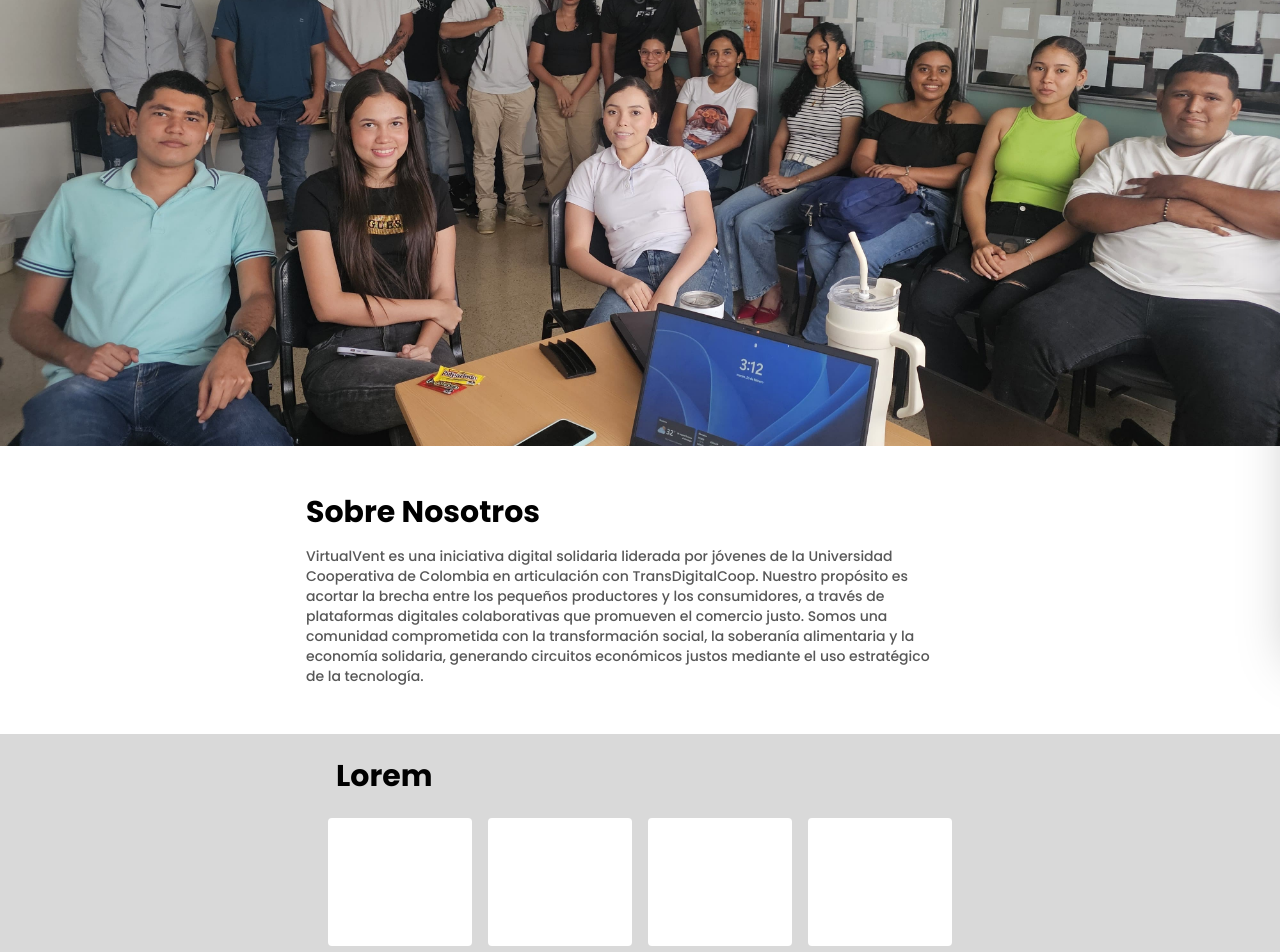
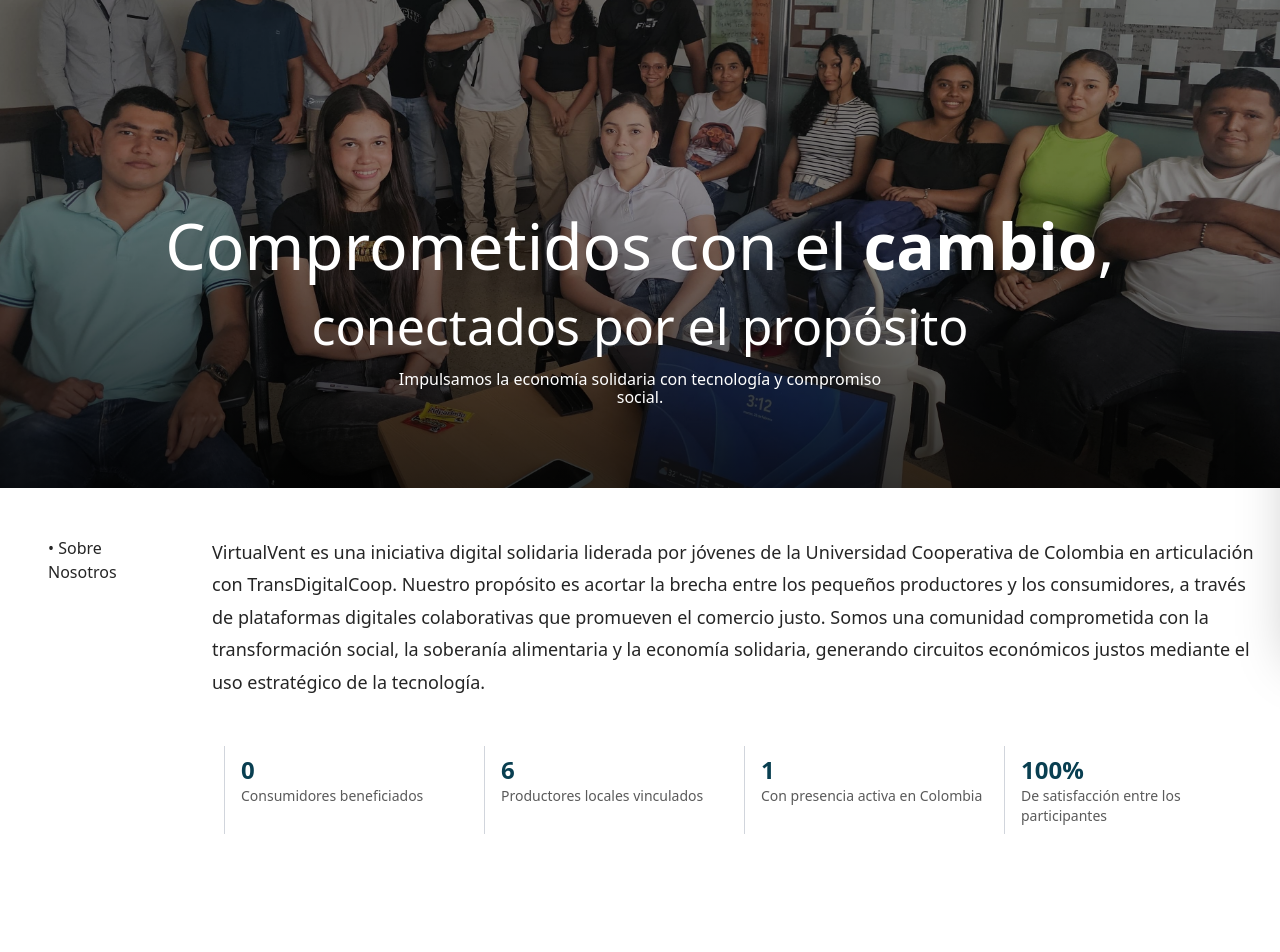
Before and after one commit to FILIPRAIDER/virtualvent, a Next.js app: page /sobre-nosotros in a window 1280 px wide. Shown: the part 200-1152 px from the top of the page. After the commit the page ends 1098 px from the top, so only its background shows below. Built offline with nearby package versions, Linux system fonts and the light colour scheme; no server answers; a web font is replaced by a local one.

Commit message:
seccion nosotros terminada

```diff
--- a/src/app/(shop)/sobre-nosotros/page.tsx
+++ b/src/app/(shop)/sobre-nosotros/page.tsx
@@ -2,39 +2,70 @@
 
 export default function AboutUsPage() {
   return (
-    <div>
-      <Image
-        src="/imgs/nosotros.jpg"
-        width={4000}
-        height={300}
-        className="w-[100%] md:block"
-        alt="Equipo de trabajo"
-      />
+    <div className="font-sans">
+      {/* Imagen con texto superpuesto */}
+      <div className="relative w-full h-[80vh] max-sm:w-[402px] max-sm:h-[188px] mx-auto">
+        <Image
+          src="/imgs/nosotros.jpg"
+          alt="Equipo de trabajo"
+          fill
+          className="object-cover max-sm:!relative max-sm:!w-full max-sm:!h-full"
+        />
 
-      <article className="flex flex-col w-full py-6 md:py-12 px-4 md:max-w-[700px] mx-auto">
-        <h1 className="poppins font-bold text-black text-3xl">
-          Sobre Nosotros
-        </h1>
-        <p className="poppins text-[#575757] text-sm mt-4 text-left max-w-[70ch]">
-          VirtualVent es una iniciativa digital solidaria liderada por jóvenes de la Universidad Cooperativa de Colombia en articulación con TransDigitalCoop.
-          Nuestro propósito es acortar la brecha entre los pequeños productores y los consumidores, a través de plataformas digitales colaborativas que promueven el comercio justo. Somos una comunidad comprometida con la transformación social, la soberanía alimentaria y la economía solidaria, generando circuitos económicos justos mediante el uso estratégico de la tecnología.
-        </p>
-      </article>
-      <section className="flex flex-col w-full  py-6 px-4 bg-[#D9D9D9]">
-        <h1 className="poppins font-bold text-black text-3xl md:ml-80">
-          Lorem
-        </h1>
-        <div className="grid grid-cols-2 md:grid-cols-4 gap-4 mt-6 place-items-center md:max-w-[1100px] mx-auto">
-          <div className="h-32 w-36 rounded bg-white"></div>
-          <div className="h-32 w-36 rounded bg-white"></div>
-          <div className="h-32 w-36 rounded bg-white"></div>
-          <div className="h-32 w-36 rounded bg-white"></div>
-          <div className="h-32 w-36 rounded bg-white"></div>
-          <div className="h-32 w-36 rounded bg-white"></div>
-          <div className="h-32 w-36 rounded bg-white"></div>
-          <div className="h-32 w-36 rounded bg-white"></div>
+        {/* Sombreado inferior en negro */}
+        <div className="absolute inset-0 bg-gradient-to-t from-black/80 via-black/40 to-black/40 z-10" />
+
+        <div className="absolute mt-20 md:mt-70 inset-0 flex flex-col items-center justify-center text-white text-center px-4 z-20 gap-[10px]">
+          <h3 className="text-[20px] sm:text-[24px] md:text-[64px] leading-[111%] font-light font-poppins">
+            Comprometidos con el <span className="font-bold">cambio</span>,
+          </h3>
+          <h3 className="text-lg text-[15px] sm:text-xl md:text-[50px] font-light font-poppins">
+            conectados por el propósito
+          </h3>
+          <p className="max-w-[500px] font-poppins text-[10px] sm:text-[16px] leading-[111%] font-light tracking-[0em] text-center text-white antialiased">
+            Impulsamos la economía solidaria con tecnología y compromiso social.
+          </p>
+        </div>
+      </div>
+
+      {/* Sección Sobre Nosotros estilo mejorado */}
+      <section className="w-full bg-white py-12 px-4">
+        <div className="w-full font-poppins flex flex-col md:flex-row gap-4">
+          {/* Columna izquierda: título */}
+          <div className="px-8 w-full md:w-[180px] flex-shrink-0">
+            <p className="text-[#252525] text-base font-light">• Sobre Nosotros</p>
+          </div>
+
+          {/* Columna derecha: texto justificado */}
+          <div className="flex-1">
+            <p className="text-[#252525] text-[18px] font-light leading-[180%] md:text-left mr-2">
+              VirtualVent es una iniciativa digital solidaria liderada por jóvenes de la Universidad Cooperativa de Colombia en articulación con TransDigitalCoop. Nuestro propósito es acortar la brecha entre los pequeños productores y los consumidores, a través de plataformas digitales colaborativas que promueven el comercio justo. Somos una comunidad comprometida con la transformación social, la soberanía alimentaria y la economía solidaria, generando circuitos económicos justos mediante el uso estratégico de la tecnología.
+            </p>
+          </div>
         </div>
       </section>
+
+      {/* Sección de estadísticas */}
+      <div className="w-full flex mb-16 px-4">
+        <div className="w-full ml-0 md:ml-52 grid grid-cols-1 sm:grid-cols-2 md:grid-cols-4 gap-y-6 text-left text-[#0F3E49] font-poppins">
+          <div className="border-l border-gray-300 px-4 py-2">
+            <h3 className="text-2xl font-bold text-[#093F51]">0</h3>
+            <p className="text-sm text-[#5A5A5A]">Consumidores beneficiados</p>
+          </div>
+          <div className="border-l border-gray-300 px-4 py-2">
+            <h3 className="text-2xl font-bold text-[#093F51]">6</h3>
+            <p className="text-sm text-[#5A5A5A]">Productores locales vinculados</p>
+          </div>
+          <div className="border-l border-gray-300 px-4 py-2">
+            <h3 className="text-2xl font-bold text-[#093F51]">1</h3>
+            <p className="text-sm text-[#5A5A5A]">Con presencia activa en Colombia</p>
+          </div>
+          <div className="border-l border-gray-300 px-4 py-2">
+            <h3 className="text-2xl font-bold text-[#093F51]">100%</h3>
+            <p className="text-sm text-[#5A5A5A]">De satisfacción entre los participantes</p>
+          </div>
+        </div>
+      </div>
     </div>
   );
 }
```
